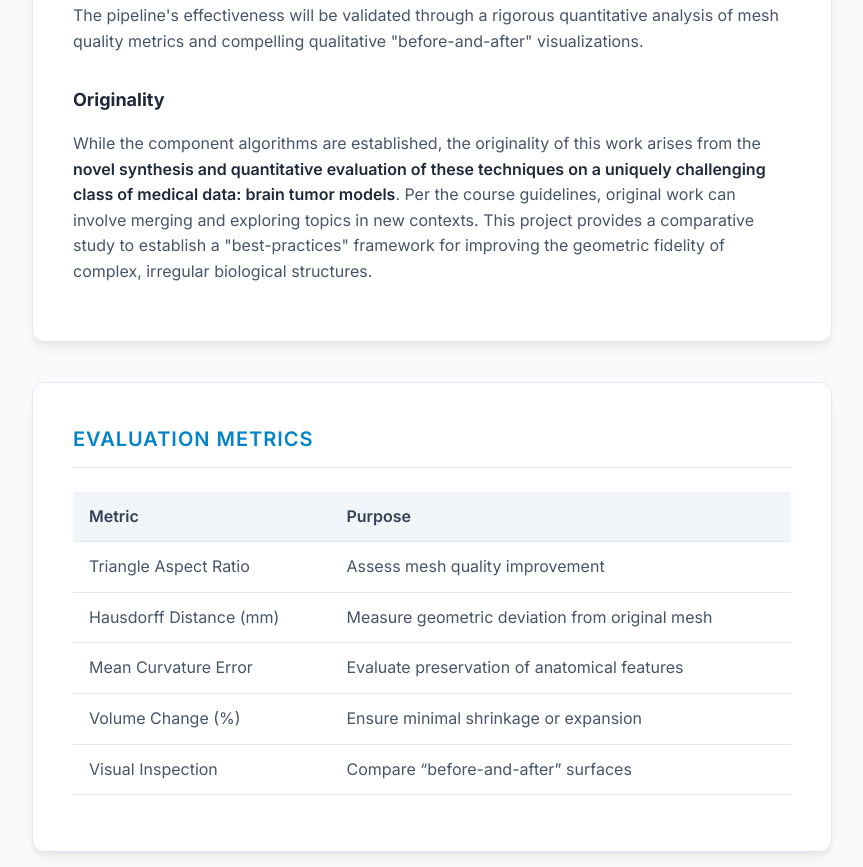
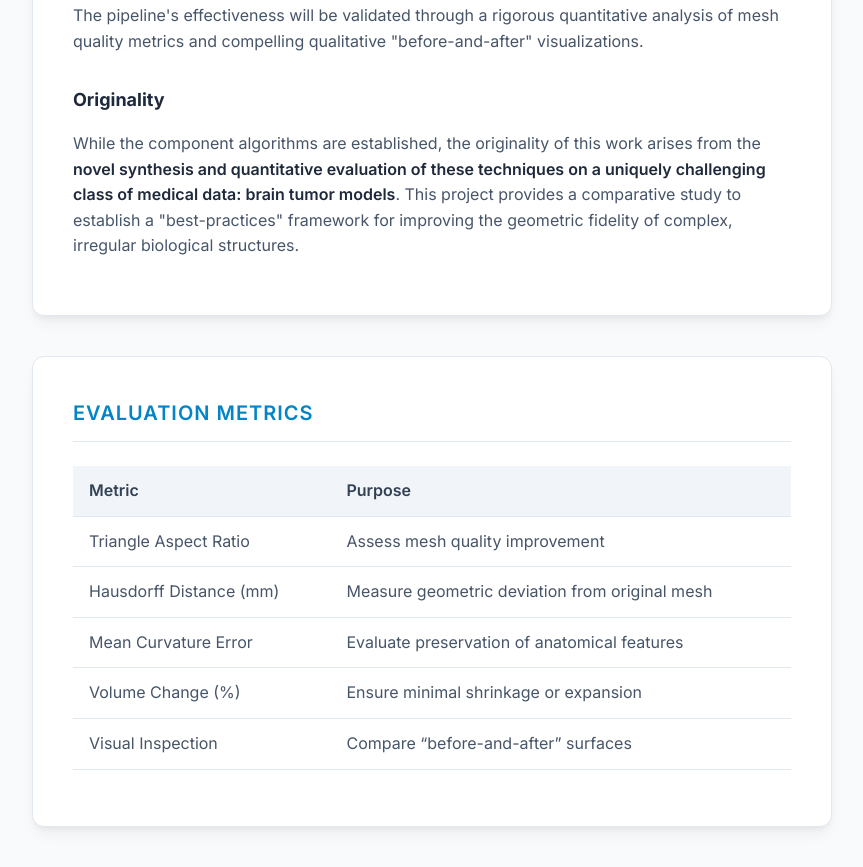
Before and after one commit to shubham-mhaske/csce645-project, a plain HTML site: page index.html in a window 1280 px wide. Shown: the part 1320-2187 px from the top of the page, without its empty margins (208-1071 px from the left). Drawn offline with Linux system fonts and the light colour scheme.

Commit message:
Update index.html

```diff
--- a/index.html
+++ b/index.html
@@ -154,7 +154,7 @@
 
             <h3>Originality</h3>
             <p>
-                While the component algorithms are established, the originality of this work arises from the <strong>novel synthesis and quantitative evaluation of these techniques on a uniquely challenging class of medical data: brain tumor models</strong>. Per the course guidelines, original work can involve merging and exploring topics in new contexts. This project provides a comparative study to establish a "best-practices" framework for improving the geometric fidelity of complex, irregular biological structures.
+                While the component algorithms are established, the originality of this work arises from the <strong>novel synthesis and quantitative evaluation of these techniques on a uniquely challenging class of medical data: brain tumor models</strong>. This project provides a comparative study to establish a "best-practices" framework for improving the geometric fidelity of complex, irregular biological structures.
             </p>
 
         </section>
```
